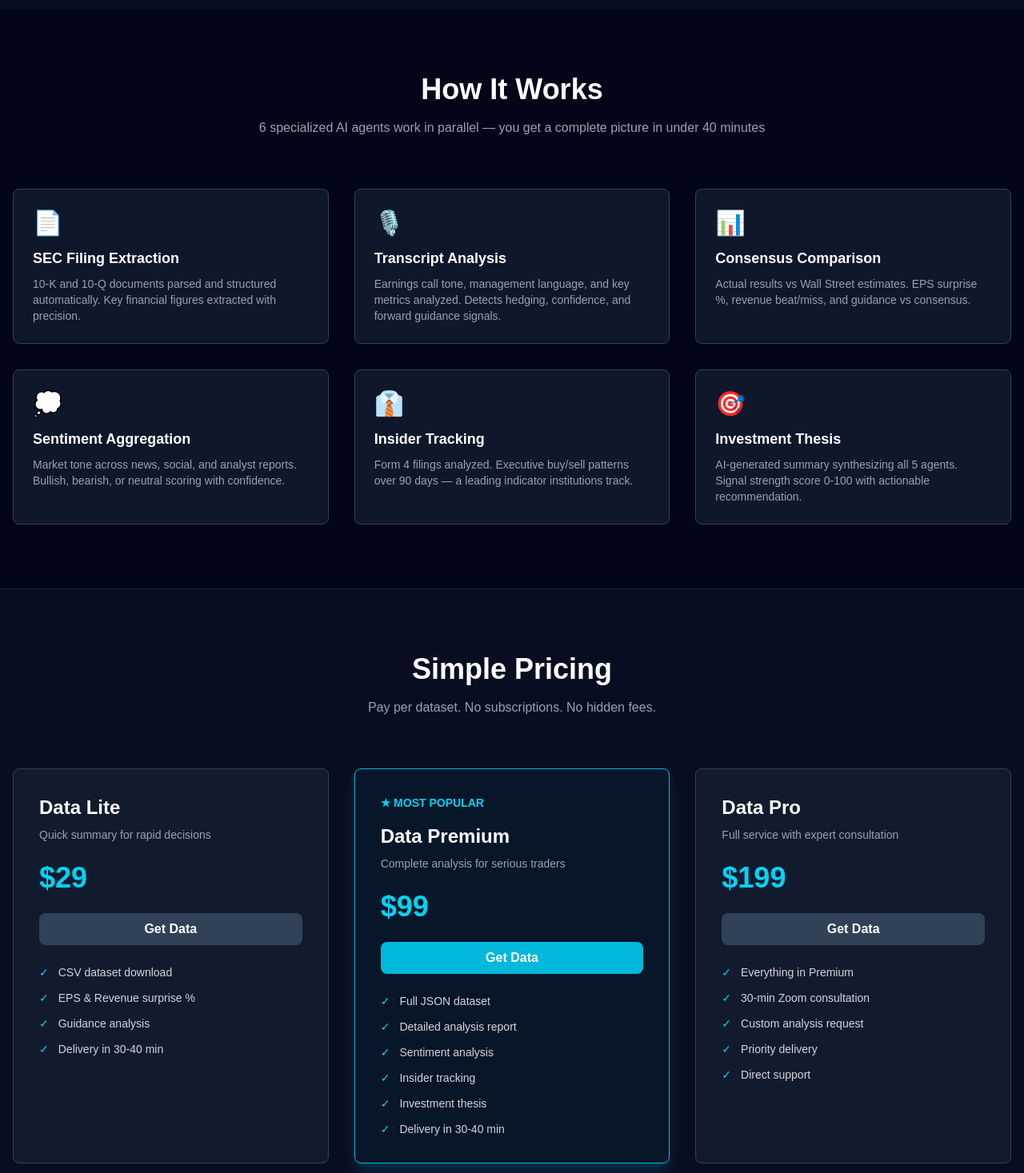
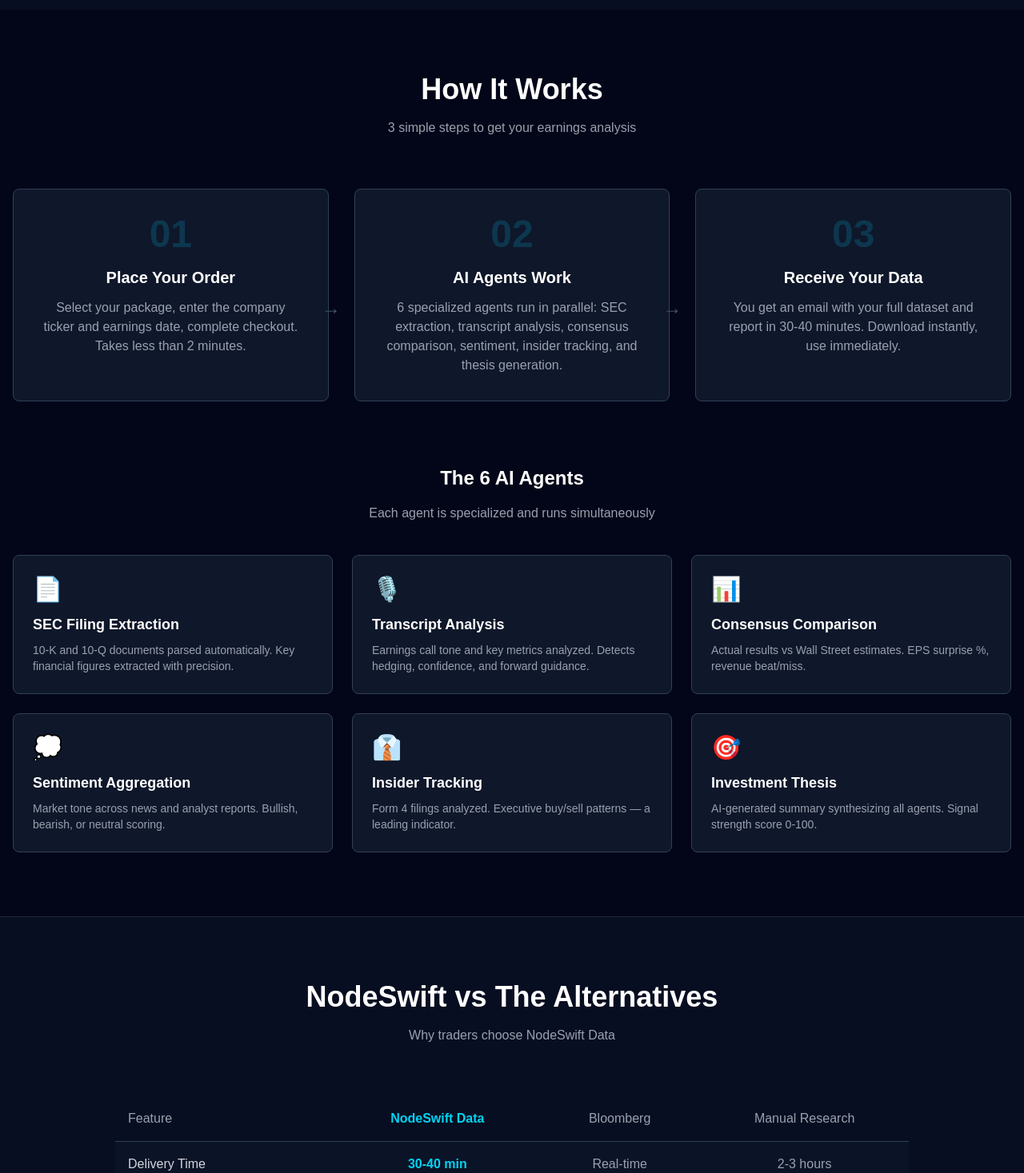
Before and after one commit to nodeswiftdatas-maker/nodeswift-data, a Next.js app: page / in a window 1280 px wide. Shown: the part 1330-2797 px from the top of the page at 80% size. Built offline with nearby package versions, Linux system fonts and the light colour scheme.

Commit message:
Add Process Steps, Comparison Table, complete landing

```diff
--- a/app/page.tsx
+++ b/app/page.tsx
@@ -35,24 +35,13 @@
           <p className="text-xl text-gray-300 mb-8">
             6 specialized AI agents process SEC filings, transcripts, sentiment, and insider trading in 30-40 minutes. The edge Wall Street pays thousands for — starting at $29.
           </p>
-          <div className="flex gap-4 mb-12">
-            <Link href="/pricing" className="bg-cyan-500 hover:bg-cyan-600 text-white font-bold py-3 px-8 rounded-lg transition">
-              Get Data — From $29 →
-            </Link>
-          </div>
+          <Link href="/pricing" className="inline-block bg-cyan-500 hover:bg-cyan-600 text-white font-bold py-3 px-8 rounded-lg transition mb-12">
+            Get Data — From $29 →
+          </Link>
           <div className="flex gap-12 text-sm">
-            <div>
-              <p className="text-cyan-400 font-bold text-2xl">30-40 min</p>
-              <p className="text-gray-400">vs 2-3 days manually</p>
-            </div>
-            <div>
-              <p className="text-cyan-400 font-bold text-2xl">6 agents</p>
-              <p className="text-gray-400">working in parallel</p>
-            </div>
-            <div>
-              <p className="text-cyan-400 font-bold text-2xl">$29</p>
-              <p className="text-gray-400">starting price</p>
-            </div>
+            <div><p className="text-cyan-400 font-bold text-2xl">30-40 min</p><p className="text-gray-400">vs 2-3 days manually</p></div>
+            <div><p className="text-cyan-400 font-bold text-2xl">6 agents</p><p className="text-gray-400">working in parallel</p></div>
+            <div><p className="text-cyan-400 font-bold text-2xl">$29</p><p className="text-gray-400">starting price</p></div>
           </div>
         </div>
         <div className="bg-slate-900 rounded-2xl border border-slate-700 p-6 shadow-2xl">
@@ -83,7 +72,7 @@
         </div>
       </section>
 
-      {/* Problem Section */}
+      {/* Problem/Solution */}
       <section className="bg-slate-900/50 border-t border-slate-800 py-20">
         <div className="max-w-7xl mx-auto px-4">
           <div className="grid md:grid-cols-2 gap-16 items-center">
@@ -123,21 +112,37 @@
         </div>
       </section>
 
-      {/* How It Works */}
+      {/* How It Works - Process Steps */}
       <section className="py-20" id="how-it-works">
         <div className="max-w-7xl mx-auto px-4">
           <h2 className="text-4xl font-bold text-center mb-4">How It Works</h2>
-          <p className="text-center text-gray-400 mb-16 max-w-2xl mx-auto">
-            6 specialized AI agents work in parallel — you get a complete picture in under 40 minutes
-          </p>
-          <div className="grid md:grid-cols-3 gap-8">
+          <p className="text-center text-gray-400 mb-16 max-w-2xl mx-auto">3 simple steps to get your earnings analysis</p>
+          <div className="grid md:grid-cols-3 gap-8 mb-20">
             {[
-              { icon: '📄', title: 'SEC Filing Extraction', desc: '10-K and 10-Q documents parsed and structured automatically. Key financial figures extracted with precision.' },
-              { icon: '🎙️', title: 'Transcript Analysis', desc: 'Earnings call tone, management language, and key metrics analyzed. Detects hedging, confidence, and forward guidance signals.' },
-              { icon: '📊', title: 'Consensus Comparison', desc: 'Actual results vs Wall Street estimates. EPS surprise %, revenue beat/miss, and guidance vs consensus.' },
-              { icon: '💭', title: 'Sentiment Aggregation', desc: 'Market tone across news, social, and analyst reports. Bullish, bearish, or neutral scoring with confidence.' },
-              { icon: '👔', title: 'Insider Tracking', desc: 'Form 4 filings analyzed. Executive buy/sell patterns over 90 days — a leading indicator institutions track.' },
-              { icon: '🎯', title: 'Investment Thesis', desc: 'AI-generated summary synthesizing all 5 agents. Signal strength score 0-100 with actionable recommendation.' },
+              { step: '01', title: 'Place Your Order', desc: 'Select your package, enter the company ticker and earnings date, complete checkout. Takes less than 2 minutes.' },
+              { step: '02', title: 'AI Agents Work', desc: '6 specialized agents run in parallel: SEC extraction, transcript analysis, consensus comparison, sentiment, insider tracking, and thesis generation.' },
+              { step: '03', title: 'Receive Your Data', desc: 'You get an email with your full dataset and report in 30-40 minutes. Download instantly, use immediately.' },
+            ].map((item, i) => (
+              <div key={i} className="relative bg-slate-800/50 border border-slate-700 rounded-lg p-8 text-center">
+                <div className="text-5xl font-black text-cyan-500/20 mb-4">{item.step}</div>
+                <h3 className="font-bold text-xl mb-3">{item.title}</h3>
+                <p className="text-gray-400">{item.desc}</p>
+                {i < 2 && <div className="hidden md:block absolute top-1/2 -right-4 text-slate-600 text-2xl">→</div>}
+              </div>
+            ))}
+          </div>
+
+          {/* 6 Agents */}
+          <h3 className="text-2xl font-bold text-center mb-4">The 6 AI Agents</h3>
+          <p className="text-center text-gray-400 mb-10">Each agent is specialized and runs simultaneously</p>
+          <div className="grid md:grid-cols-3 gap-6">
+            {[
+              { icon: '📄', title: 'SEC Filing Extraction', desc: '10-K and 10-Q documents parsed automatically. Key financial figures extracted with precision.' },
+              { icon: '🎙️', title: 'Transcript Analysis', desc: 'Earnings call tone and key metrics analyzed. Detects hedging, confidence, and forward guidance.' },
+              { icon: '📊', title: 'Consensus Comparison', desc: 'Actual results vs Wall Street estimates. EPS surprise %, revenue beat/miss.' },
+              { icon: '💭', title: 'Sentiment Aggregation', desc: 'Market tone across news and analyst reports. Bullish, bearish, or neutral scoring.' },
+              { icon: '👔', title: 'Insider Tracking', desc: 'Form 4 filings analyzed. Executive buy/sell patterns — a leading indicator.' },
+              { icon: '🎯', title: 'Investment Thesis', desc: 'AI-generated summary synthesizing all agents. Signal strength score 0-100.' },
             ].map((item, i) => (
               <div key={i} className="bg-slate-800/50 border border-slate-700 rounded-lg p-6 hover:border-cyan-500/50 transition">
                 <div className="text-3xl mb-3">{item.icon}</div>
@@ -149,23 +154,61 @@
         </div>
       </section>
 
+      {/* Comparison Table */}
+      <section className="bg-slate-900/50 border-t border-slate-800 py-20">
+        <div className="max-w-5xl mx-auto px-4">
+          <h2 className="text-4xl font-bold text-center mb-4">NodeSwift vs The Alternatives</h2>
+          <p className="text-center text-gray-400 mb-16">Why traders choose NodeSwift Data</p>
+          <div className="overflow-x-auto">
+            <table className="w-full">
+              <thead>
+                <tr className="border-b border-slate-700">
+                  <th className="text-left py-4 px-4 text-gray-400 font-normal">Feature</th>
+                  <th className="text-center py-4 px-4 text-cyan-400 font-bold">NodeSwift Data</th>
+                  <th className="text-center py-4 px-4 text-gray-400 font-normal">Bloomberg</th>
+                  <th className="text-center py-4 px-4 text-gray-400 font-normal">Manual Research</th>
+                </tr>
+              </thead>
+              <tbody>
+                {[
+                  { feature: 'Delivery Time', ns: '30-40 min', bb: 'Real-time', manual: '2-3 hours' },
+                  { feature: 'Cost per Analysis', ns: 'From $29', bb: '$2,000+/mo', manual: 'Your time' },
+                  { feature: 'SEC Filing Parsing', ns: '✅ Automated', bb: '✅ Yes', manual: '❌ Manual' },
+                  { feature: 'Transcript Analysis', ns: '✅ AI-powered', bb: '✅ Yes', manual: '❌ Manual' },
+                  { feature: 'Insider Tracking', ns: '✅ Included', bb: '✅ Yes', manual: '⚠️ Partial' },
+                  { feature: 'Investment Thesis', ns: '✅ AI-generated', bb: '❌ No', manual: '❌ No' },
+                  { feature: 'No Subscription', ns: '✅ Pay per use', bb: '❌ Required', manual: '✅ Yes' },
+                ].map((row, i) => (
+                  <tr key={i} className={`border-b border-slate-800 ${i % 2 === 0 ? 'bg-slate-800/20' : ''}`}>
+                    <td className="py-4 px-4 text-gray-300">{row.feature}</td>
+                    <td className="py-4 px-4 text-center text-cyan-400 font-semibold">{row.ns}</td>
+                    <td className="py-4 px-4 text-center text-gray-400">{row.bb}</td>
+                    <td className="py-4 px-4 text-center text-gray-400">{row.manual}</td>
+                  </tr>
+                ))}
+              </tbody>
+            </table>
+          </div>
+        </div>
+      </section>
+
       {/* Pricing */}
-      <section className="bg-slate-900/50 border-t border-slate-800 py-20" id="pricing">
+      <section className="py-20" id="pricing">
         <div className="max-w-7xl mx-auto px-4">
           <h2 className="text-4xl font-bold text-center mb-4">Simple Pricing</h2>
           <p className="text-center text-gray-400 mb-16">Pay per dataset. No subscriptions. No hidden fees.</p>
-          <div className="grid md:grid-cols-3 gap-8 mb-12">
+          <div className="grid md:grid-cols-3 gap-8">
             {[
               { name: 'Data Lite', price: '$29', desc: 'Quick summary for rapid decisions', features: ['CSV dataset download', 'EPS & Revenue surprise %', 'Guidance analysis', 'Delivery in 30-40 min'] },
               { name: 'Data Premium', price: '$99', desc: 'Complete analysis for serious traders', features: ['Full JSON dataset', 'Detailed analysis report', 'Sentiment analysis', 'Insider tracking', 'Investment thesis', 'Delivery in 30-40 min'], highlight: true },
               { name: 'Data Pro', price: '$199', desc: 'Full service with expert consultation', features: ['Everything in Premium', '30-min Zoom consultation', 'Custom analysis request', 'Priority delivery', 'Direct support'] },
             ].map((tier, i) => (
-              <div key={i} className={`rounded-lg p-8 border ${tier.highlight ? 'border-cyan-500 bg-cyan-500/5 shadow-lg shadow-cyan-500/20' : 'border-slate-700 bg-slate-800/50'}`}>
-                {tier.highlight && <div className="text-cyan-400 text-sm font-bold mb-4">★ MOST POPULAR</div>}
+              <div key={i} className={`rounded-lg p-8 border ${(tier as any).highlight ? 'border-cyan-500 bg-cyan-500/5 shadow-lg shadow-cyan-500/20' : 'border-slate-700 bg-slate-800/50'}`}>
+                {(tier as any).highlight && <div className="text-cyan-400 text-sm font-bold mb-4">★ MOST POPULAR</div>}
                 <h3 className="font-bold text-2xl mb-2">{tier.name}</h3>
                 <p className="text-gray-400 text-sm mb-6">{tier.desc}</p>
                 <p className="text-4xl font-bold text-cyan-400 mb-6">{tier.price}</p>
-                <Link href="/pricing" className={`w-full block text-center py-2 rounded-lg font-bold mb-6 transition ${tier.highlight ? 'bg-cyan-500 hover:bg-cyan-600 text-white' : 'bg-slate-700 hover:bg-slate-600 text-white'}`}>
+                <Link href="/pricing" className={`w-full block text-center py-2 rounded-lg font-bold mb-6 transition ${(tier as any).highlight ? 'bg-cyan-500 hover:bg-cyan-600 text-white' : 'bg-slate-700 hover:bg-slate-600 text-white'}`}>
                   Get Data
                 </Link>
                 <ul className="space-y-3">
@@ -182,7 +225,7 @@
       </section>
 
       {/* FAQ */}
-      <section className="py-20" id="faq">
+      <section className="bg-slate-900/50 border-t border-slate-800 py-20" id="faq">
         <div className="max-w-3xl mx-auto px-4">
           <h2 className="text-4xl font-bold text-center mb-16">Frequently Asked Questions</h2>
           <div className="space-y-6">
@@ -204,7 +247,7 @@
       </section>
 
       {/* CTA Final */}
-      <section className="bg-slate-900/50 border-t border-slate-800 py-20">
+      <section className="py-20">
         <div className="max-w-4xl mx-auto text-center px-4">
           <h2 className="text-4xl font-bold mb-6">Ready to Get the Edge?</h2>
           <p className="text-xl text-gray-300 mb-8">Start with Data Lite for $29. Full analysis in 30-40 minutes.</p>
@@ -220,7 +263,7 @@
         <div className="max-w-7xl mx-auto px-4 text-center text-gray-400 text-sm">
           <p className="font-bold text-white mb-2">NodeSwift Data</p>
           <p>© 2026 NodeSwift Data. All rights reserved.</p>
-          <p className="mt-4">⚠️ Educational analysis only. Not investment advice. Always consult a financial advisor.</p>
+          <p className="mt-4">⚠️ Educational analysis only. Not investment advice. Always consult a licensed financial advisor before making any trading decisions.</p>
         </div>
       </footer>
     </main>
```
